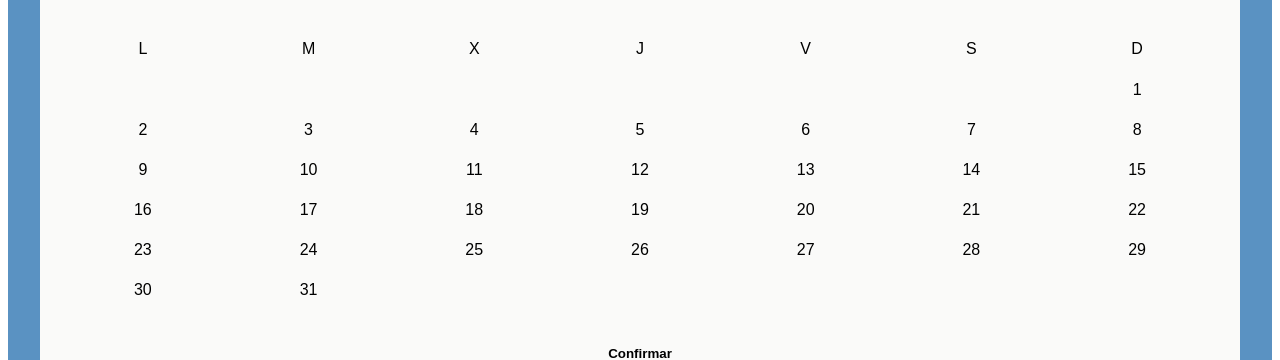
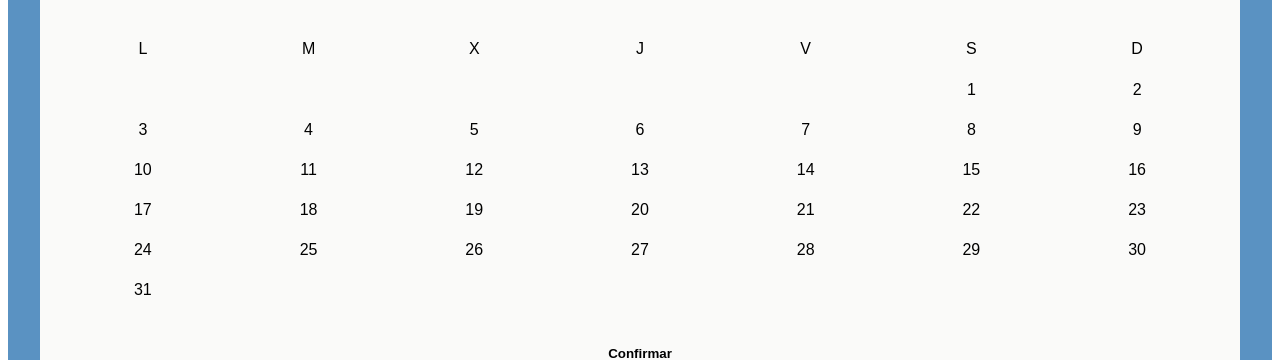
Before and after one commit to Zatt010/NeuroHealth, an Angular app: page / in a window 1280 px wide. Shown: the part 1815-2175 px from the top of the page. Built offline with nearby package versions, Linux system fonts and the light colour scheme.

Commit message:
Logica de Calendario Corregida

```diff
--- a/src/app/pages/landingPage/landingPage.component.ts
+++ b/src/app/pages/landingPage/landingPage.component.ts
@@ -25,21 +25,29 @@ export class landingPage implements OnInit {
         const firstDay = new Date(year, month, 1);
         const lastDay = new Date(year, month + 1, 0);
 
+        const startDay = firstDay.getDay() === 0 ? 6 : firstDay.getDay() - 1;
+
         this.calendarDays = [];
-    let dateCount = 1;
+        let days: (number | null)[] = [];
 
-    for (let i = 0; i < 6; i++) {
-      const week: (number | null)[] = [];
+        for (let i = 0; i < startDay; i++) {
+          days.push(null);
+        }
 
-      for (let j = 0; j < 7; j++) {
-        if ((i === 0 && j < firstDay.getDay()) || dateCount > lastDay.getDate()) {
-          week.push(null);
-        } else {
-          week.push(dateCount);
-          dateCount++;
+        for (let day = 1; day <= lastDay.getDate(); day++) {
+          days.push(day);
+
+          if (days.length === 7) {
+            this.calendarDays.push(days);
+            days = [];
           }
         }
-      this.calendarDays.push(week);
+
+        if (days.length > 0) {
+          while (days.length < 7) {
+            days.push(null);
+          }
+          this.calendarDays.push(days);
         }
       }
 
```
Lines whose indentation alone changed are shown as unchanged.
